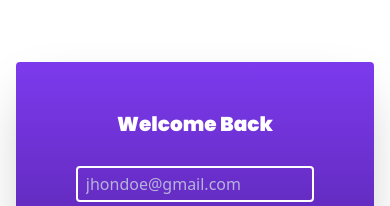
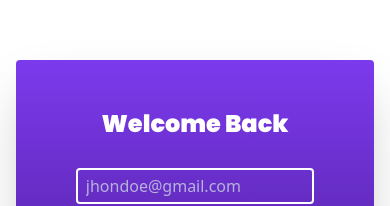
Before and after one commit to shipatulhasan/bank-deposit, a plain HTML site: page index.html in a window 390 px wide. Shown: the part 182-388 px from the top of the page. Drawn offline with nearby package versions, Linux system fonts and the light colour scheme.

Commit message:
Update index.html

```diff
--- a/index.html
+++ b/index.html
@@ -38,7 +38,7 @@
   <main class="container mx-auto">
     <section class="flex flex-col items-center justify-center h-screen ">
       <div class="card flex flex-col items-center justify-center shadow-2xl rounded w-11/12 lg:w-3/4 xl:w-1/2 py-12 px-0  z-10 bg-gradient-to-b from-violet-600 to-violet-900">
-        <h2 class="font-poppins text-xl md:text-4xl text-center text-white font-extrabold">
+        <h2 class="font-poppins text-2xl md:text-4xl text-center text-white font-extrabold">
           Welcome Back
         </h2>
         <form class="mt-5">
```
